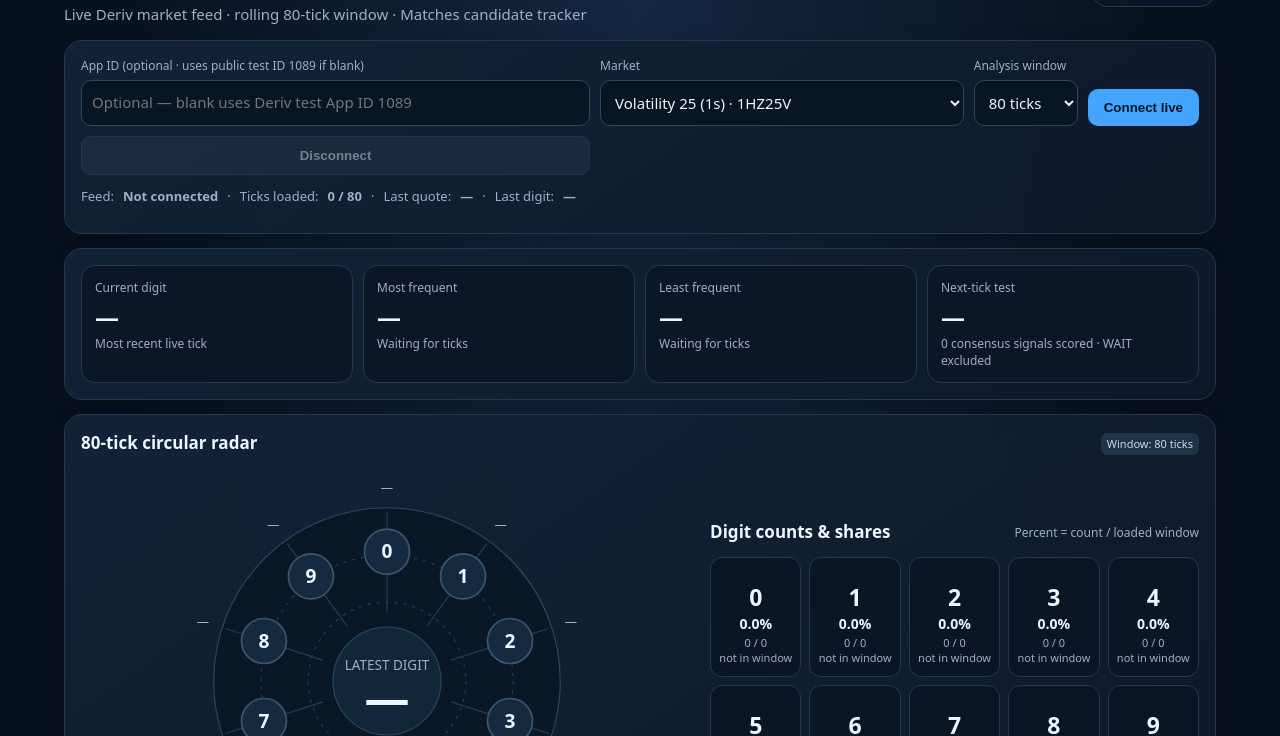
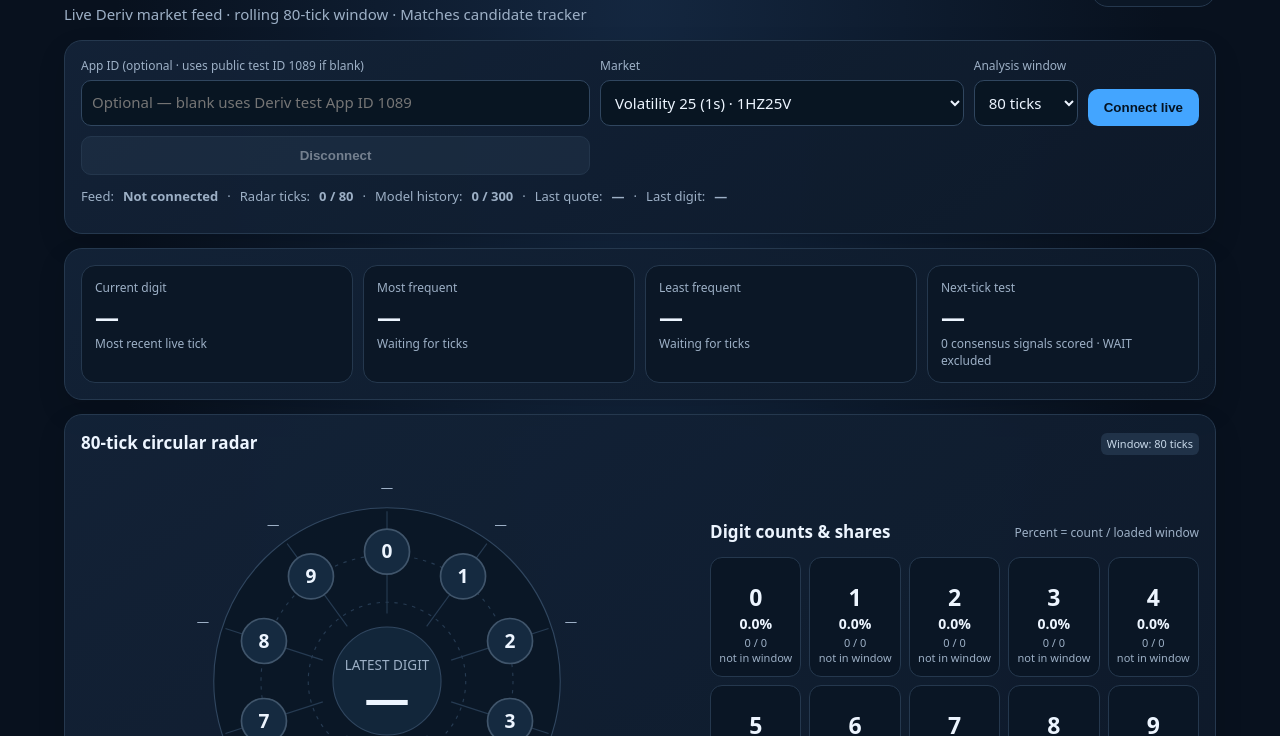
Before and after one commit to henryksolomon442-cloud/Analyzer, a website: page index.html in a window 1280 px wide. Shown: the part 64-800 px from the top of the page. Drawn offline with Linux system fonts and the light colour scheme.

Commit message:
Show model history loading and align prediction table

```diff
--- a/index.html
+++ b/index.html
@@ -16,7 +16,7 @@
 <div class="field"><label for="market">Market</label><select id="market"><option value="1HZ25V">Volatility 25 (1s) · 1HZ25V</option><option value="R_25">Volatility 25 · R_25</option><option value="1HZ50V">Volatility 50 (1s) · 1HZ50V</option><option value="R_50">Volatility 50 · R_50</option><option value="1HZ75V">Volatility 75 (1s) · 1HZ75V</option><option value="R_75">Volatility 75 · R_75</option><option value="1HZ100V">Volatility 100 (1s) · 1HZ100V</option><option value="R_100">Volatility 100 · R_100</option><option value="1HZ10V">Volatility 10 (1s) · 1HZ10V</option><option value="R_10">Volatility 10 · R_10</option></select></div>
 <div class="field"><label for="window">Analysis window</label><select id="window"><option value="80" selected>80 ticks</option><option value="150">150 ticks</option><option value="250">250 ticks</option><option value="300">300 ticks</option></select></div>
 <button id="connectBtn" class="btn">Connect live</button><button id="disconnectBtn" class="btn secondary" disabled>Disconnect</button>
-</div><div class="statusline"><span>Feed:</span><b id="feedState">Not connected</b><span>·</span><span>Ticks loaded:</span><b id="loaded">0</b><span>·</span><span>Last quote:</span><b id="quote">—</b><span>·</span><span>Last digit:</span><b id="lastDigit">—</b></div><div id="error" class="statusline error" role="status"></div></section>
+</div><div class="statusline"><span>Feed:</span><b id="feedState">Not connected</b><span>·</span><span>Radar ticks:</span><b id="loaded">0</b><span>·</span><span>Model history:</span><b id="modelLoaded">0 / 300</b><span>·</span><span>Last quote:</span><b id="quote">—</b><span>·</span><span>Last digit:</span><b id="lastDigit">—</b></div><div id="error" class="statusline error" role="status"></div></section>
 <section class="panel"><div class="metrics">
 <div class="metric"><div class="k">Current digit</div><div id="mCurrent" class="v">—</div><div class="s">Most recent live tick</div></div>
 <div class="metric"><div class="k">Most frequent</div><div id="mHot" class="v">—</div><div id="mHotSub" class="s">Waiting for ticks</div></div>
@@ -28,7 +28,7 @@
 <section class="panel"><div class="sectionhead"><h2>Multi-window consensus & WAIT filter</h2><span class="badge">300-tick model</span></div><div class="split" style="margin-top:12px"><div class="candidate"><div class="small">Next-tick decision</div><div id="signalDecision" class="num">WAIT</div><p id="signalReason">Collecting 300 ticks.</p></div><div class="contractcard"><strong>Selected digit</strong><div id="signalDigit" class="v">—</div><p id="signalEvidence">No validated signal yet.</p><p id="signalSupport">80 / 150 / 300 windows + current-digit transitions</p></div></div><div class="metric" style="margin-top:10px"><div class="k">Miss analysis</div><div id="missAnalysis" class="s">No scored signals yet. WAIT periods are not counted as misses.</div></div><p class="note" style="margin-top:10px">A signal is released only when the 80-, 150-, and 300-tick frequency leaders plus the current-digit transition leader produce a unique 3-of-4 agreement, with at least 8 historical transitions from the current digit. The agreement score is not a probability. All other situations show WAIT.</p></section>
 <section class="panel"><div class="sectionhead"><h2>Volatility market comparison</h2><span class="badge" id="scanBadge">Waiting for live scan</span></div><p class="note">Each market is measured separately using its own rolling window. The ranking is by observed frequency imbalance and sample readiness—not a guarantee of the next digit.</p><div id="marketGrid" class="marketgrid" style="margin-top:12px"><div class="small">Connect live to scan available markets.</div></div><div class="statusline"><button id="scanBtn" class="btn secondary">Scan all volatility markets</button><span id="scanStatus">Scan not started</span></div></section>
 <section class="panel"><div class="sectionhead"><h2>Contract analysis · selected market</h2><span class="badge">Observations only · no trades</span></div><div id="contractGrid" class="contractgrid" style="margin-top:12px"><div class="contractcard"><strong>Matches / Differs</strong><div class="v">—</div><p>Waiting for tick history.</p></div><div class="contractcard"><strong>Even / Odd</strong><div class="v">—</div><p>Waiting for tick history.</p></div><div class="contractcard"><strong>Rise / Fall</strong><div class="v">—</div><p>Waiting for tick history.</p></div></div><p class="note">Matches candidate is the most frequent digit in the selected window; Differs means any digit other than the chosen digit. Even/Odd uses last-digit counts. Rise/Fall uses observed consecutive quote changes. These historical shares are not calibrated next-contract probabilities and do not imply profitability.</p></section>
-<section class="panel"><div class="sectionhead"><h2>Out-of-sample prediction record</h2><span class="badge" id="recordCount">0 records</span></div><div class="metrics" style="margin-top:12px"><div class="metric"><div class="k">Correct</div><div id="wins" class="v">0</div></div><div class="metric"><div class="k">Incorrect</div><div id="losses" class="v">0</div></div><div class="metric"><div class="k">Observed hit rate</div><div id="hitRate" class="v">—</div></div><div class="metric"><div class="k">Baseline reference</div><div class="v">10%</div><div class="s">If digits were uniform and independent</div></div></div><div class="tablewrap" style="margin-top:12px"><table><thead><tr><th>#</th><th>Predicted</th><th>Current</th><th>Actual</th><th>Result</th><th>Agreement</th><th>Model reason</th><th>Time</th></tr></thead><tbody id="recordRows"><tr><td colspan="7" class="small">Connect and collect ticks to begin testing.</td></tr></tbody></table></div><div style="display:flex;gap:8px;flex-wrap:wrap;margin-top:12px"><button id="exportBtn" class="btn secondary">Export CSV</button><button id="resetBtn" class="btn secondary">Reset test records</button></div></section>
+<section class="panel"><div class="sectionhead"><h2>Out-of-sample prediction record</h2><span class="badge" id="recordCount">0 records</span></div><div class="metrics" style="margin-top:12px"><div class="metric"><div class="k">Correct</div><div id="wins" class="v">0</div></div><div class="metric"><div class="k">Incorrect</div><div id="losses" class="v">0</div></div><div class="metric"><div class="k">Observed hit rate</div><div id="hitRate" class="v">—</div></div><div class="metric"><div class="k">Baseline reference</div><div class="v">10%</div><div class="s">If digits were uniform and independent</div></div></div><div class="tablewrap" style="margin-top:12px"><table><thead><tr><th>#</th><th>Predicted</th><th>Current</th><th>Actual</th><th>Result</th><th>Agreement</th><th>Model reason</th><th>Time</th></tr></thead><tbody id="recordRows"><tr><td colspan="8" class="small">Connect and collect ticks to begin testing.</td></tr></tbody></table></div><div style="display:flex;gap:8px;flex-wrap:wrap;margin-top:12px"><button id="exportBtn" class="btn secondary">Export CSV</button><button id="resetBtn" class="btn secondary">Reset test records</button></div></section>
 <section class="panel"><div class="sectionhead"><h2>Recent ticks</h2><span class="small">Newest first · price and extracted last digit</span></div><div class="tablewrap" style="margin-top:8px"><table><thead><tr><th>Time</th><th>Quote</th><th>Digit</th></tr></thead><tbody id="tickRows"><tr><td colspan="3" class="small">No ticks received yet.</td></tr></tbody></table></div></section>
 <div class="footer">Standalone analysis dashboard. Uses public Deriv market data via WebSocket; no account token is requested. This page does not place trades. Keep your App ID private if desired. Live connection uses Deriv’s unauthenticated public market-data WebSocket and depends on network access and symbol availability.</div>
 </main>
@@ -74,7 +74,7 @@ function onTick(quote,epoch,pipSize){
 }
 function render(){
  const n=state.ticks.length,c=counts(),r=ranked(c),last=state.ticks[state.ticks.length-1];
- $('loaded').textContent=n+' / '+state.window;$('quote').textContent=state.lastQuote??'—';$('lastDigit').textContent=state.lastDigit??'—';$('windowLabel').textContent='Window: '+state.window+' ticks';$('mCurrent').textContent=last?last.digit:'—';$('centerDigit').textContent=last?last.digit:'—';
+ $('loaded').textContent=n+' / '+state.window;$('modelLoaded').textContent=state.modelTicks.length+' / '+state.modelWindow;$('quote').textContent=state.lastQuote??'—';$('lastDigit').textContent=state.lastDigit??'—';$('windowLabel').textContent='Window: '+state.window+' ticks';$('mCurrent').textContent=last?last.digit:'—';$('centerDigit').textContent=last?last.digit:'—';
  const share=i=>n?(c[i]/n*100):0;
  $('mHot').textContent=n?r.hot.join(', '):'—';$('mHotSub').textContent=n?r.max+' hits · '+share(r.hot[0]).toFixed(1)+'% observed share':'Waiting for ticks';
  $('mCold').textContent=n?r.cold.join(', '):'—';$('mColdSub').textContent=n?r.min+' hits · '+share(r.cold[0]).toFixed(1)+'% observed share':'Waiting for ticks';
```
